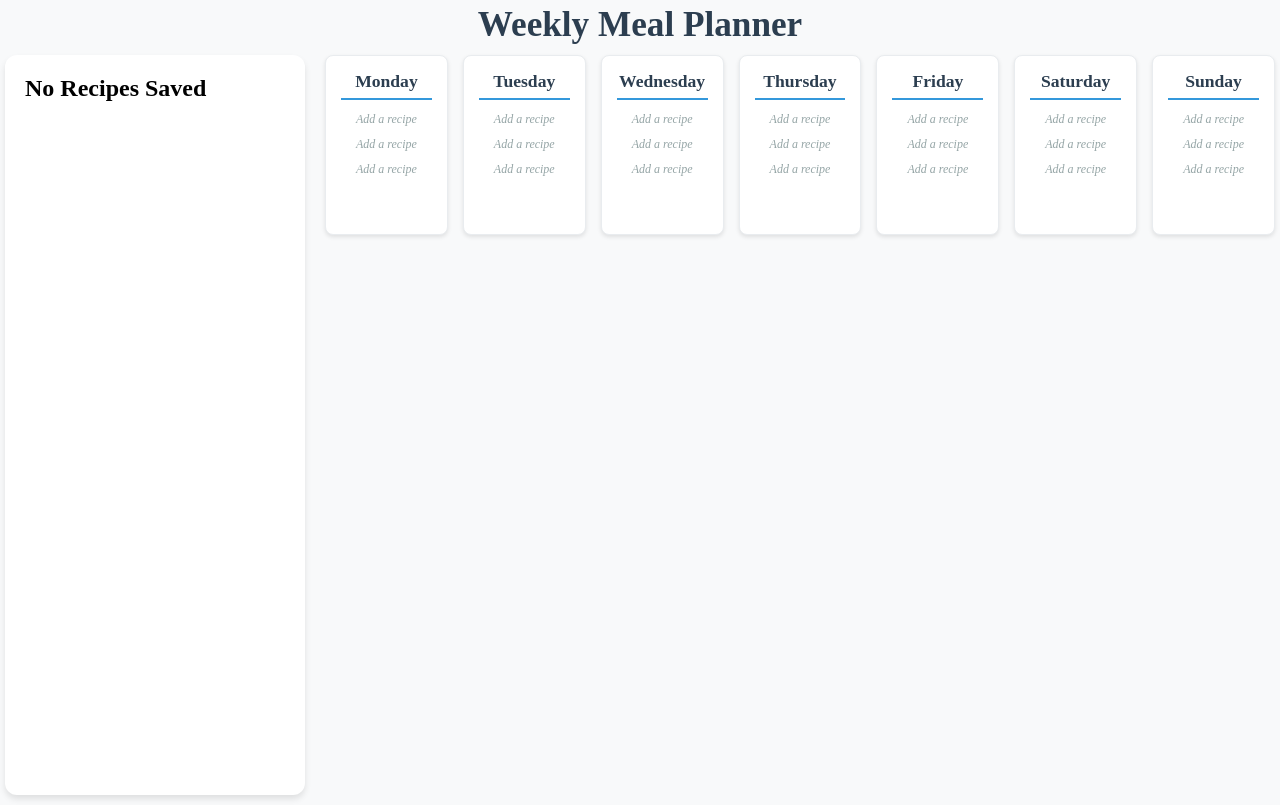
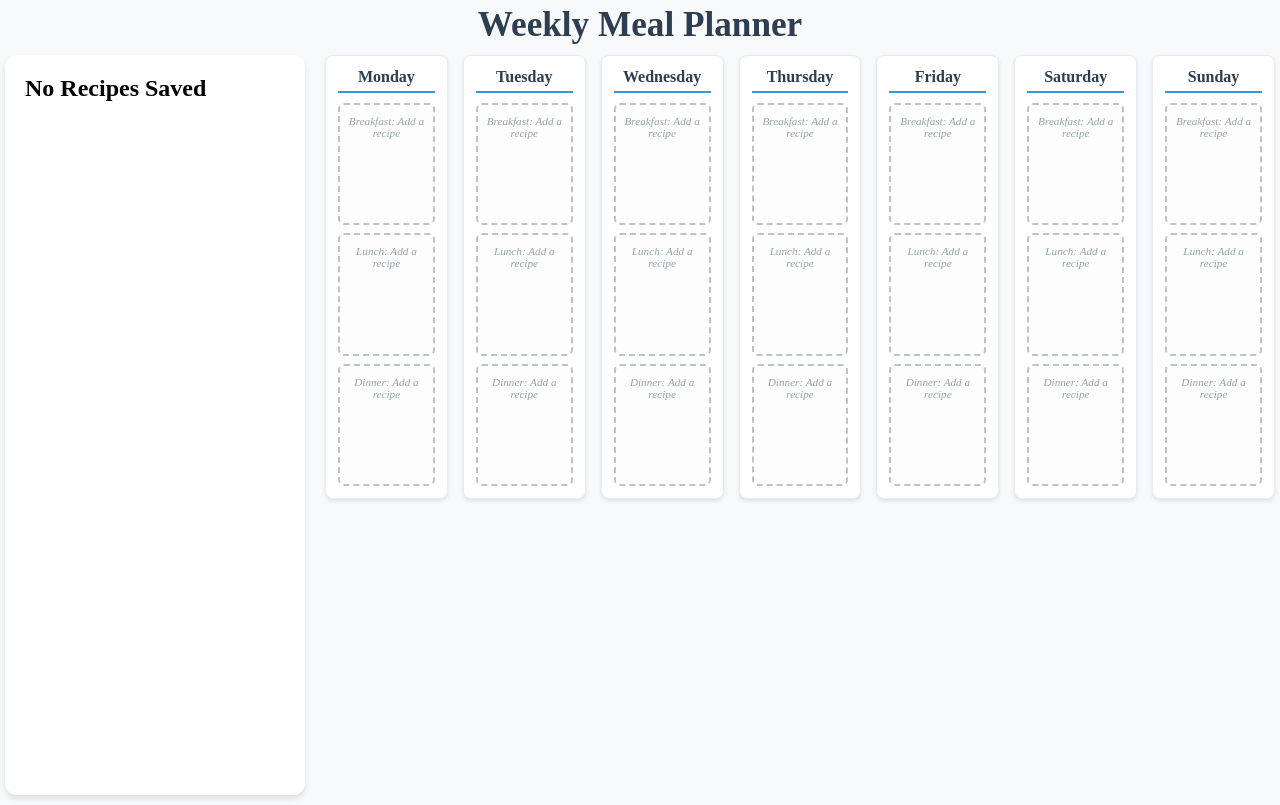
Before and after one commit to mananpGit/meal_planner, a React (Vite) app in the folder frontend/: page / in a window 1280 px wide. Built offline with nearby package versions, Linux system fonts and the light colour scheme.

Commit message:
work on drag and drop meals in days, styling for them

```diff
--- a/frontend/src/components/DayCard.jsx
+++ b/frontend/src/components/DayCard.jsx
@@ -5,27 +5,59 @@ function DayCard(props) {
   const lunch = props.meals.lunch;
   const dinner = props.meals.dinner;
 
+
+  const handleDrop = (e, mealType) => {
+    e.preventDefault();
+    const recipeData = e.dataTransfer.getData("application/json");
+    const recipe = JSON.parse(recipeData);
+
+    // Call the function passed from parent
+    props.onUpdateMeal(props.dayName, mealType, recipe);
+  };
+
   return (
     <div className="day-container">
       <h3>{props.dayName}</h3>
 
       <div className="meals">
         {breakfast != null ? (
-            <div>Breakfast: <button>{ breakfast.title }</button></div>
+            <div
+            onDragOver={(e) => e.preventDefault()}
+            onDrop={(e) => handleDrop(e, 'breakfast')}
+            >
+            Breakfast: <button>{ breakfast.title }</button></div>
         ) : (
-            <h4>Add a recipe</h4>
+          <div
+            onDragOver={(e) => e.preventDefault()}
+            onDrop={(e) => handleDrop(e, 'breakfast')}
+          >
+          <h4>Breakfast: Add a recipe</h4></div>
         )}
 
         {lunch != null ? (
-            <div>Lunch: <button>{ lunch.title }</button></div>
+            <div
+            onDragOver={(e) => e.preventDefault()}
+            onDrop={(e) => handleDrop(e, 'lunch')}
+            >Lunch: <button>{ lunch.title }</button></div>
         ) : (
-            <h4>Add a recipe</h4>
+          <div
+            onDragOver={(e) => e.preventDefault()}
+            onDrop={(e) => handleDrop(e, 'lunch')}
+          >
+            <h4>Lunch: Add a recipe</h4></div>
         )}
 
          {dinner != null ? (
-            <div>Dinner: <button>{ dinner.title }</button></div>
+            <div
+            onDragOver={(e) => e.preventDefault()}
+            onDrop={(e) => handleDrop(e, 'dinner')}
+            >Dinner: <button>{ dinner.title }</button></div>
         ) : (
-            <h4>Add a recipe</h4>
+          <div
+            onDragOver={(e) => e.preventDefault()}
+            onDrop={(e) => handleDrop(e, 'dinner')}
+          >
+            <h4>Dinner: Add a recipe</h4></div>
         )}
       </div>
     </div>
--- a/frontend/src/components/styles/DayCard.css
+++ b/frontend/src/components/styles/DayCard.css
@@ -4,48 +4,53 @@
 .day-container {
   background: white;
   border-radius: 8px;
-  padding: 15px;
+  padding: 12px;
   box-shadow: 0 2px 4px rgba(0, 0, 0, 0.1);
   border: 1px solid #e9ecef;
-  height: 180px;
+  height: 60%;
   display: flex;
   flex-direction: column;
+  overflow: hidden;
 }
 
 .day-container h3 {
-  margin: 0 0 12px 0;
+  margin: 0 0 10px 0;
   text-align: center;
   color: #2c3e50;
-  font-size: 1.1rem;
+  font-size: 1rem;
   font-weight: 600;
   border-bottom: 2px solid #3498db;
-  padding-bottom: 6px;
+  padding-bottom: 5px;
   text-transform: capitalize;
+  flex-shrink: 0;
 }
 
 /* Meals Container */
 .meals {
   display: flex;
   flex-direction: column;
-  gap: 10px;
+  gap: 8px;
   flex-grow: 1;
   height: 100%;
+  min-height: 0;
 }
 
 .meals > div {
-  padding: 15px;
-  border-radius: 8px;
+  padding: 10px 8px;
+  border-radius: 6px;
   border: 2px dashed #bdc3c7;
-  min-height: 60px;
+  min-height: 50px;
   display: flex;
   flex-direction: column;
-  justify-content: center;
+  justify-content: flex-start;
+  align-items: flex-start;
   background-color: #fdfdfd;
   transition: all 0.2s ease;
-  font-size: 0.9rem;
-  font-weight: 500;
+  font-size: 0.8rem;
+  font-weight: 600;
   color: #34495e;
   flex: 1;
+  overflow: hidden;
 }
 
 .meals > div:hover {
@@ -53,29 +58,75 @@
   background-color: #f8f9ff;
 }
 
-/* Recipe Buttons */
+/* Drop zone visual feedback */
+.meals > div.drag-over {
+  border-color: #27ae60;
+  background-color: #f0fff4;
+  transform: scale(1.02);
+}
+
+/* Meal type labels - better positioning */
+.meals > div::first-line {
+  font-weight: 600;
+  color: #2c3e50;
+}
+
+/* Recipe Buttons - Optimized for Long Names */
 .meals button {
   background: linear-gradient(135deg, #3498db 0%, #2980b9 100%);
   color: white;
   border: none;
-  padding: 6px 10px;
-  border-radius: 4px;
+  padding: 8px 10px;
+  border-radius: 6px;
   cursor: pointer;
-  font-size: 0.8rem;
+  font-size: 10px;
   font-weight: 500;
   margin-top: 4px;
   transition: all 0.2s ease;
   text-align: left;
-  width: 100%;
+  max-width: 100%;
+  line-height: 1.3;
+  height: 40px;                    /* Fixed height - all buttons same size */
+
+  /* Ellipsis after certain characters */
+  white-space: nowrap;
   overflow: hidden;
   text-overflow: ellipsis;
-  white-space: nowrap;
 }
 
 .meals button:hover {
   transform: translateY(-1px);
-  box-shadow: 0 3px 8px rgba(52, 152, 219, 0.3);
+  box-shadow: 0 4px 12px rgba(52, 152, 219, 0.4);
   background: linear-gradient(135deg, #2980b9 0%, #3498db 100%);
+}
+
+.meals button:active {
+  transform: translateY(0);
+  box-shadow: 0 2px 6px rgba(52, 152, 219, 0.3);
+}
+
+/* Fallback for very long names - tooltip on hover */
+.meals button[title]:hover::after {
+  content: attr(title);
+  position: absolute;
+  bottom: 100%;
+  left: 50%;
+  transform: translateX(-50%);
+  background: #2c3e50;
+  color: white;
+  padding: 8px 12px;
+  border-radius: 4px;
+  font-size: 0.75rem;
+  white-space: nowrap;
+  z-index: 1000;
+  margin-bottom: 5px;
+  opacity: 0;
+  animation: fadeIn 0.3s ease-in-out forwards;
+}
+
+@keyframes fadeIn {
+  from { opacity: 0; transform: translateX(-50%) translateY(5px); }
+  to { opacity: 1; transform: translateX(-50%) translateY(0); }
 }
 
 /* Empty State */
@@ -83,9 +134,10 @@
   color: #95a5a6;
   font-style: italic;
   margin: 0;
-  font-size: 0.75rem;
+  font-size: 0.7rem;
   font-weight: 400;
   text-align: center;
+  align-self: center;
 }
 
 /* Responsive adjustments for DayCard */
--- a/frontend/src/pages/MealPlanner.jsx
+++ b/frontend/src/pages/MealPlanner.jsx
@@ -23,6 +23,16 @@ function MealPlanner() {
         setSaved(getSavedRecipes());
     }, []);
 
+    const updateMealPlan = (dayName, mealType, recipe) => {
+        setMealPlan(prevPlan => ({
+            ...prevPlan,
+            [dayName]: {
+            ...prevPlan[dayName],
+            [mealType]: recipe
+        }
+        }))
+    };
+
     return (
         <div className="meal-planner">
             <h1>Weekly Meal Planner</h1>
@@ -30,7 +40,14 @@ function MealPlanner() {
             <div className="saved-list">
                 {saved.length > 0 ? (
                     saved.map((recipe) => (
-                        <div  key={recipe.id} className="sidebar-recipe-item" draggable={true}>
+                        <div
+                            key={recipe.id} className="sidebar-recipe-item"
+                            draggable={true}
+                            onDragStart={(e) => {
+                                e.dataTransfer.setData("application/json", JSON.stringify(recipe));
+                                e.dataTransfer.effectAllowed = "copy";
+                            }}
+                        >
                             <img src={recipe.image} alt={recipe.title} />
                             <span>{recipe.title}</span>
                         </div>
@@ -43,7 +60,7 @@ function MealPlanner() {
             <div className="weekly-grid">
                 {Object.keys(mealPlan).map((day) => {
                     // day component that takes in each meal as prop
-                    return <DayCard dayName={day} meals={mealPlan[day]}/>
+                    return <DayCard dayName={day} meals={mealPlan[day]} onUpdateMeal={updateMealPlan}/>
                 })}
             </div>
 
```
